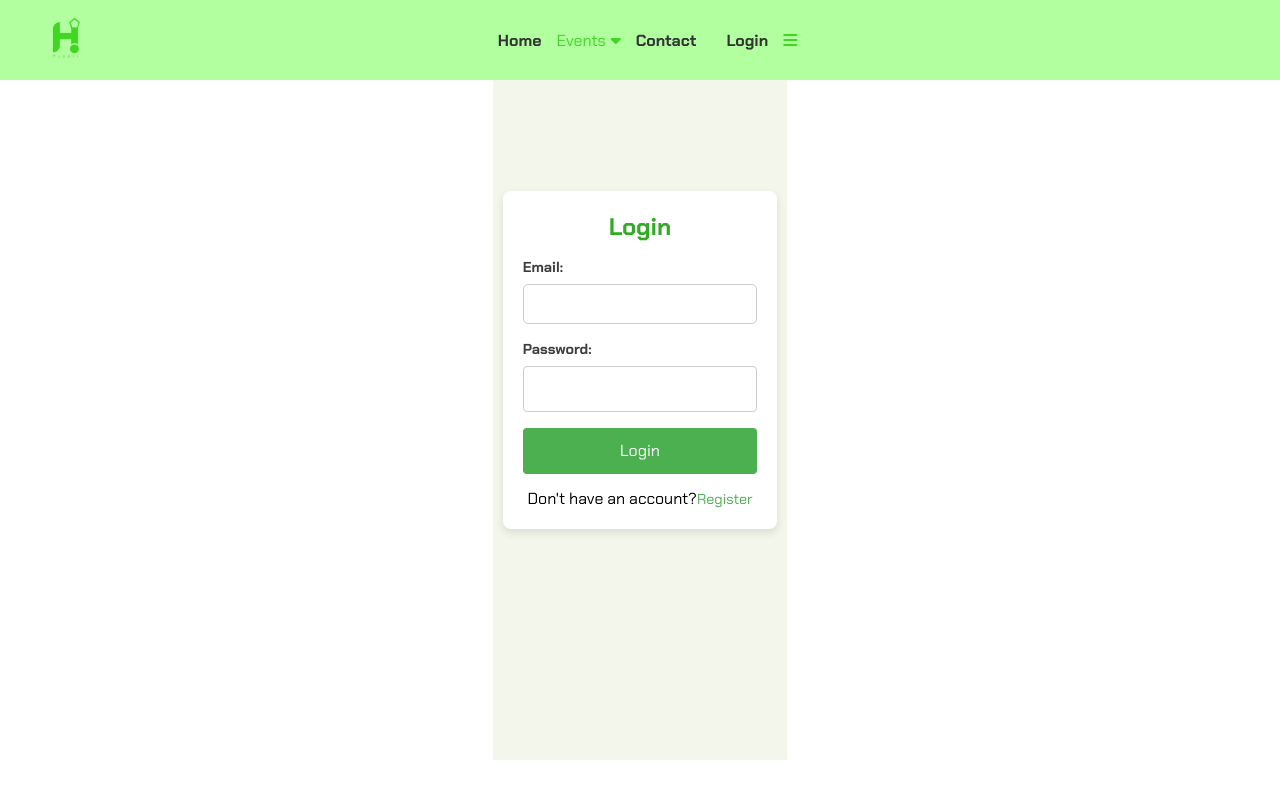
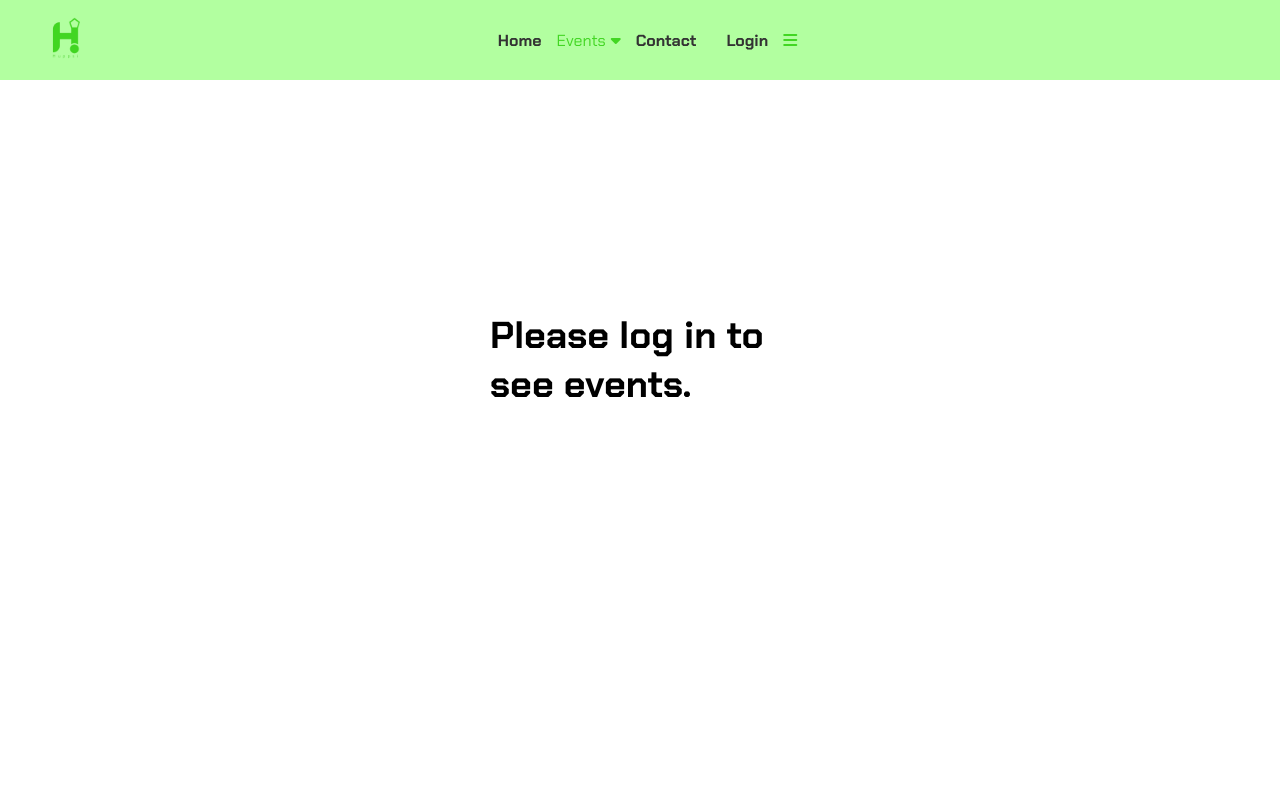
Before and after one commit to SophieCodes1910/ClientProject, a React (Vite) app: page /home in a window 1280 px wide. Built offline with nearby package versions, Linux system fonts and the light colour scheme.

Commit message:
removes login if user is already logged in

```diff
--- a/src/pages/Home/Home.jsx
+++ b/src/pages/Home/Home.jsx
@@ -1,6 +1,5 @@
 import { useState, useEffect } from 'react';
 import './home.css';
-import { Login } from "../Login/Login";
 import { isAuthenticated } from "../../auth/auth";
 import { ToastContainer, toast } from 'react-toastify';
 import 'react-toastify/dist/ReactToastify.css';
@@ -147,7 +146,10 @@ export const Home = ({ route, setRoute }) => {
                             </div>
                         </div>
                     ) : (
-                        <Login setLoggedIn={setLoggedIn} />
+                        // Remove the Login component if user is logged in
+                        <div className="no-events">
+                            <h3>Please log in to see events.</h3>
+                        </div>
                     )}
                 </div>
             }
```
